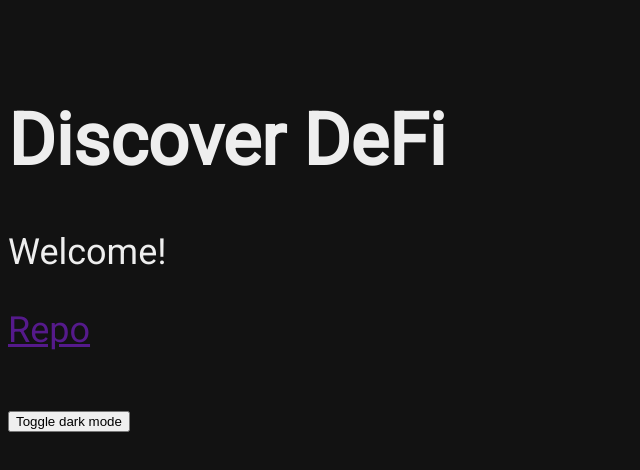
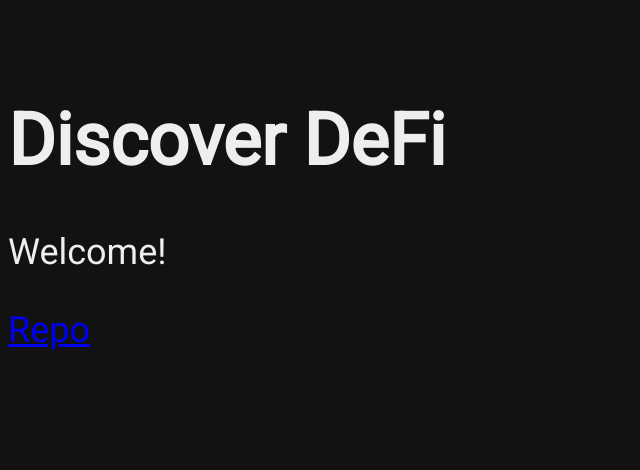
Before and after one commit to alanwunsche/DeFi, a plain HTML site: page index.html in a window 1280 px wide. Shown: the whole page, without its empty margins (0-640 px from the left). Drawn offline with Linux system fonts and the light colour scheme.

Commit message:
Update index.html

```diff
--- a/index.html
+++ b/index.html
@@ -19,12 +19,13 @@
   <p class="gfont">
     Welcome!
   </p>
-  <a href="">Repo</>
+
+  <a href="https://github.com/alanwunsche/DeFi" target="_blank">Repo</>
 
   <br><br>
-
-  <button onclick="myFunction()">Toggle dark mode</button>
-
+  <!--
+    <button onclick="myFunction()">Toggle dark mode</button>
+  -->
 <script>
 function myFunction() {
    var element = document.body;
```
